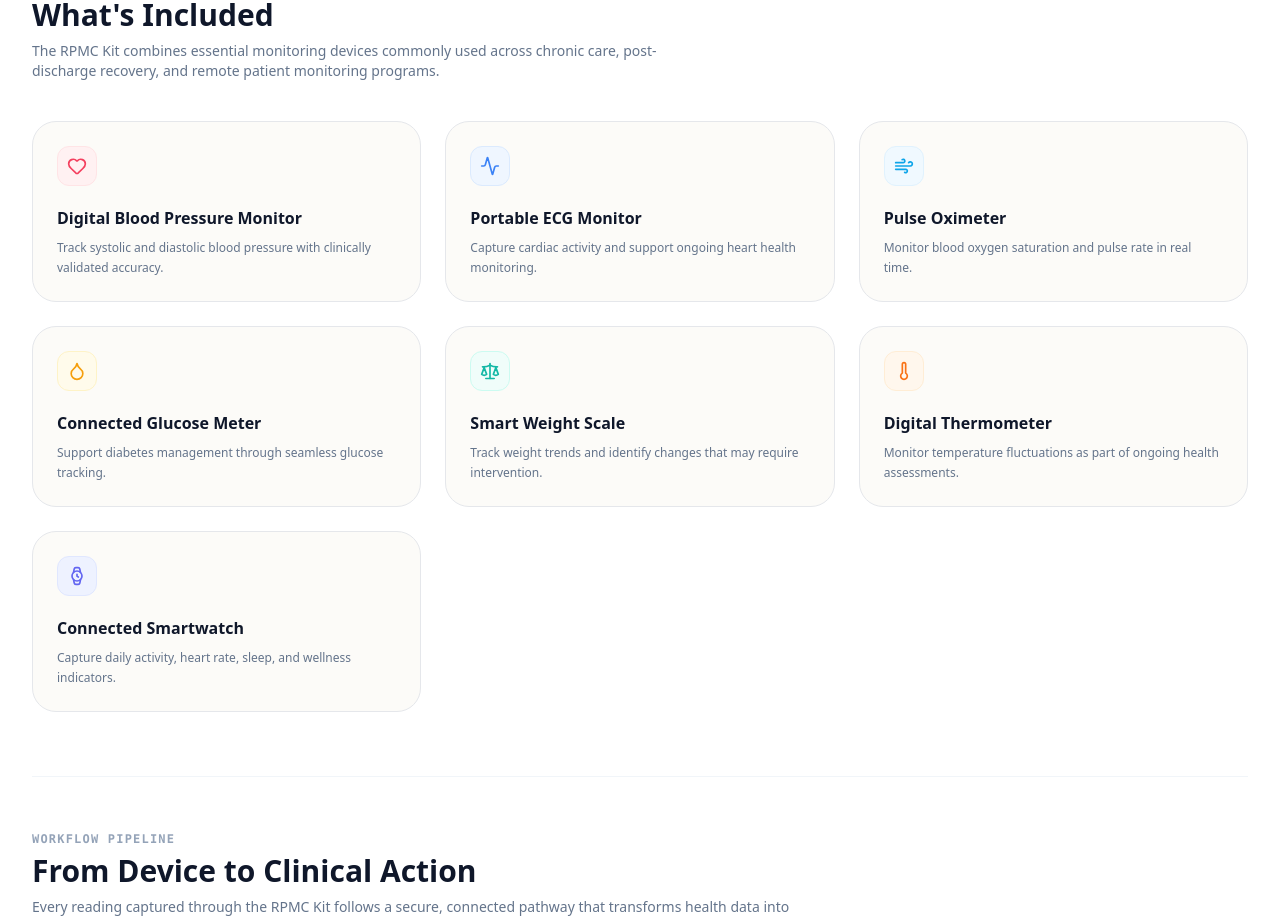
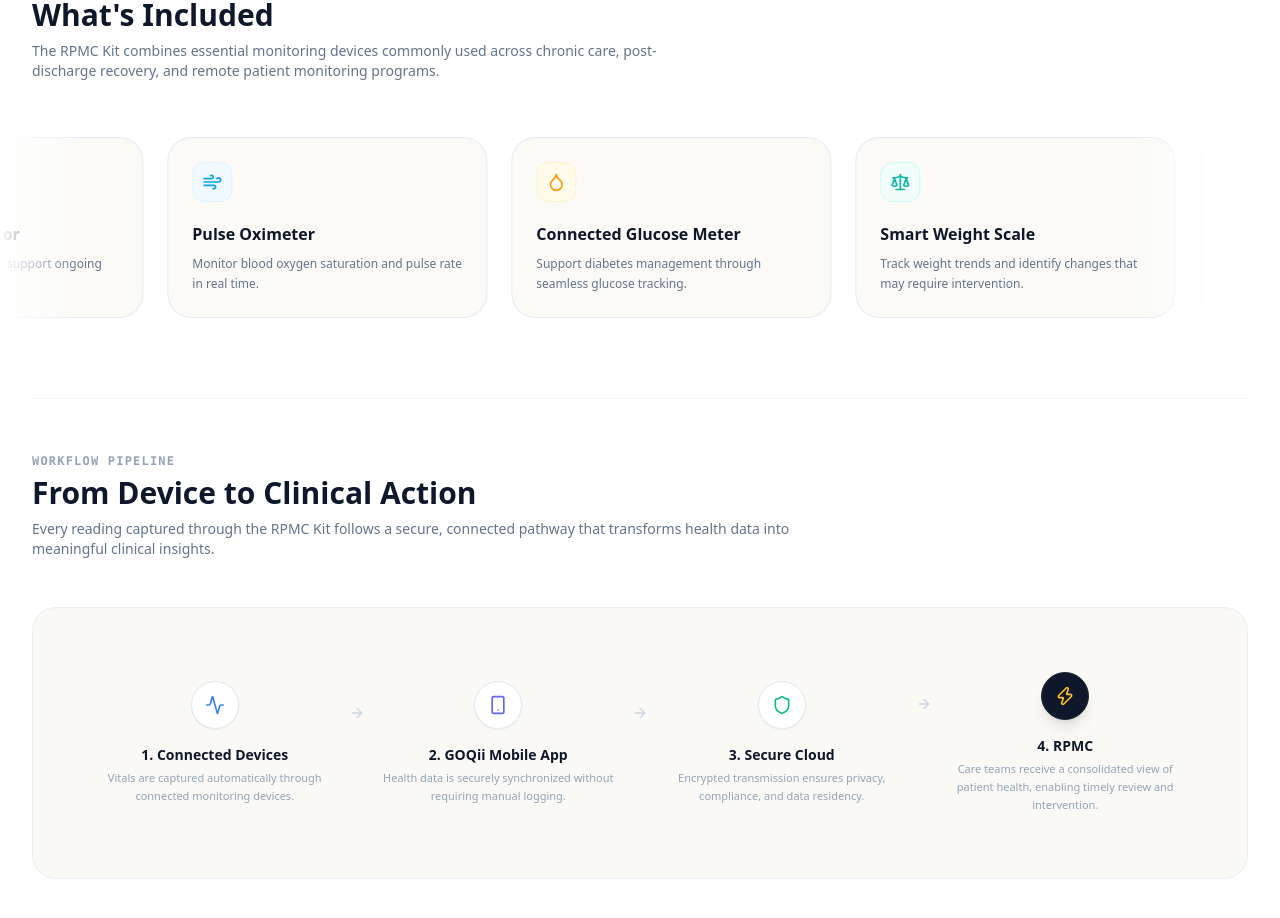
Before and after one commit to anandgoqii/GOQii-Connected-Care-, a React (Vite) app: page / in a window 1280 px wide. Shown: the part 6580-7498 px from the top of the page. Built offline with nearby package versions, Linux system fonts and the light colour scheme.

Commit message:
feat: add marquee animation styles
Introduce CSS keyframe animations for a marquee effect in index.html and update the RPMC device grid layout in App.tsx.

```diff
--- a/App.tsx
+++ b/App.tsx
@@ -489,8 +489,21 @@
               </p>
             </div>
 
-            <div className="grid grid-cols-1 sm:grid-cols-2 lg:grid-cols-3 gap-6">
+            {/* Horizontal Continuous Marquee Container */}
+            <div className="relative overflow-hidden w-full py-4 -mx-4 sm:-mx-6 lg:-mx-8 px-4 sm:px-6 lg:px-8">
+              {/* Fade gradients on both edges for a polished look */}
+              <div className="pointer-events-none absolute left-0 top-0 bottom-0 w-8 sm:w-20 bg-gradient-to-r from-white to-transparent z-10" />
+              <div className="pointer-events-none absolute right-0 top-0 bottom-0 w-8 sm:w-20 bg-gradient-to-l from-white to-transparent z-10" />
+
+              <div className="animate-marquee gap-6">
                 {[
+                  { title: "Digital Blood Pressure Monitor", desc: "Track systolic and diastolic blood pressure with clinically validated accuracy.", icon: Heart, color: "text-rose-500 bg-rose-50 border-rose-100" },
+                  { title: "Portable ECG Monitor", desc: "Capture cardiac activity and support ongoing heart health monitoring.", icon: Activity, color: "text-blue-500 bg-blue-50 border-blue-100" },
+                  { title: "Pulse Oximeter", desc: "Monitor blood oxygen saturation and pulse rate in real time.", icon: Wind, color: "text-sky-500 bg-sky-50 border-sky-100" },
+                  { title: "Connected Glucose Meter", desc: "Support diabetes management through seamless glucose tracking.", icon: Droplet, color: "text-amber-500 bg-amber-50 border-amber-100" },
+                  { title: "Smart Weight Scale", desc: "Track weight trends and identify changes that may require intervention.", icon: Scale, color: "text-teal-500 bg-teal-50 border-teal-100" },
+                  { title: "Digital Thermometer", desc: "Monitor temperature fluctuations as part of ongoing health assessments.", icon: Thermometer, color: "text-orange-500 bg-orange-50 border-orange-100" },
+                  { title: "Connected Smartwatch", desc: "Capture daily activity, heart rate, sleep, and wellness indicators.", icon: Watch, color: "text-indigo-500 bg-indigo-50 border-indigo-100" },
                   { title: "Digital Blood Pressure Monitor", desc: "Track systolic and diastolic blood pressure with clinically validated accuracy.", icon: Heart, color: "text-rose-500 bg-rose-50 border-rose-100" },
                   { title: "Portable ECG Monitor", desc: "Capture cardiac activity and support ongoing heart health monitoring.", icon: Activity, color: "text-blue-500 bg-blue-50 border-blue-100" },
                   { title: "Pulse Oximeter", desc: "Monitor blood oxygen saturation and pulse rate in real time.", icon: Wind, color: "text-sky-500 bg-sky-50 border-sky-100" },
@@ -501,15 +514,21 @@
                 ].map((device, i) => {
                   const IconComponent = device.icon;
                   return (
-                  <div key={i} className="p-6 bg-[#FAF9F5]/65 border border-slate-105 rounded-3xl hover:border-slate-250 transition-all hover:shadow-md hover:-translate-y-0.5 group">
+                    <div
+                      key={i}
+                      className="w-[280px] sm:w-[320px] shrink-0 p-6 bg-[#FAF9F5]/75 border border-slate-200/80 rounded-3xl hover:border-slate-300 transition-all hover:shadow-md hover:-translate-y-0.5 group flex flex-col justify-between"
+                    >
+                      <div>
                         <div className={`w-10 h-10 rounded-xl border flex items-center justify-center mb-5 ${device.color} group-hover:scale-105 transition-transform`}>
                           <IconComponent className="w-5 h-5" />
                         </div>
                         <h5 className="font-bold text-base text-slate-900 mb-2">{device.title}</h5>
                         <p className="text-xs text-slate-500 leading-relaxed font-normal">{device.desc}</p>
                       </div>
+                    </div>
                   );
                 })}
+              </div>
             </div>
           </div>
 
--- a/index.html
+++ b/index.html
@@ -16,6 +16,18 @@
         .feature-card:hover { transform: translateY(-4px); }
         .workflow-step::after { content: ''; position: absolute; top: 2rem; right: -50%; width: 100%; height: 2px; background: #e2e8f0; z-index: -1; }
         @media (max-width: 1024px) { .workflow-step::after { display: none; } }
+        @keyframes marquee {
+            0% { transform: translateX(0%); }
+            100% { transform: translateX(-50%); }
+        }
+        .animate-marquee {
+            display: flex;
+            width: max-content;
+            animation: marquee 30s linear infinite;
+        }
+        .animate-marquee:hover {
+            animation-play-state: paused;
+        }
     </style>
 <script type="importmap">
 {
```
Lines whose indentation alone changed are shown as unchanged.
